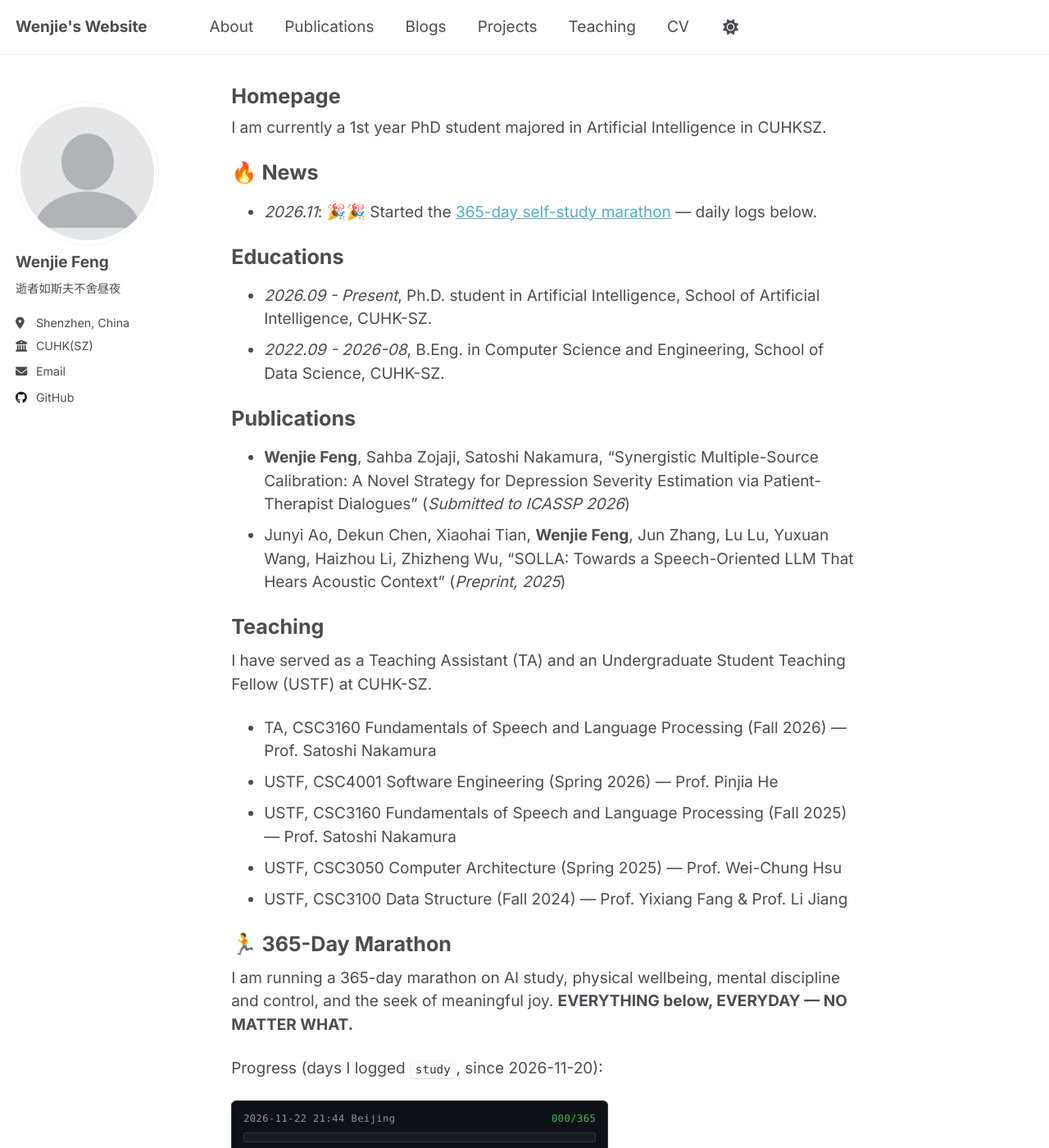
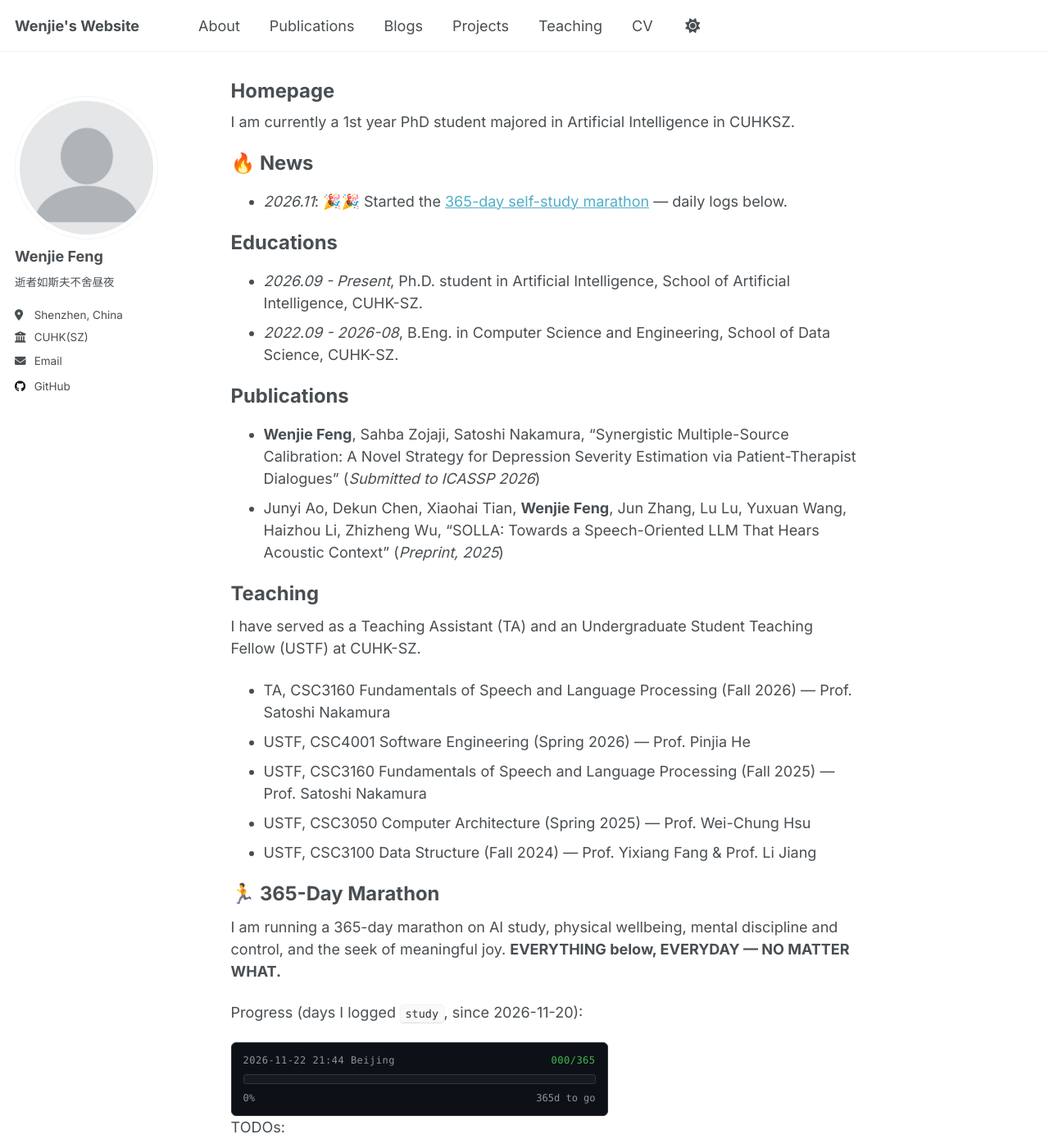
Before and after one commit to wenjiefeng04/wenjiefeng04.github.io, a Jekyll site: the page built from _pages/about.md, in a window 1280 px wide and 1400 px high. Shown: the whole window at 82% size. Built offline with Jekyll 4.4.1, drawn with Linux system fonts in a browser that asks for light colours.

Commit message:
change size

```diff
--- a/_sass/_themes.scss
+++ b/_sass/_themes.scss
@@ -33,7 +33,7 @@ $garamond                   : Garamond, serif;
    $root-font-size : body text size in px (also the base all ems multiply against)
    $scale-ratio    : how much bigger each heading step is = the "heft"
    Don't hand-edit the $type-size-* lines; they're derived.           */
-$root-font-size : 17;   /* 16 = compact … 19 = airy          ← body knob  */
+$root-font-size : 16;   /* 16 = compact … 19 = airy          ← body knob  */
 $scale-ratio    : 1.15; /* 1.15 subtle … 1.4 strong          ← heading knob */
 
 $type-size-1 : #{$scale-ratio * $scale-ratio * $scale-ratio}em;  /* hero (rare) */
```
